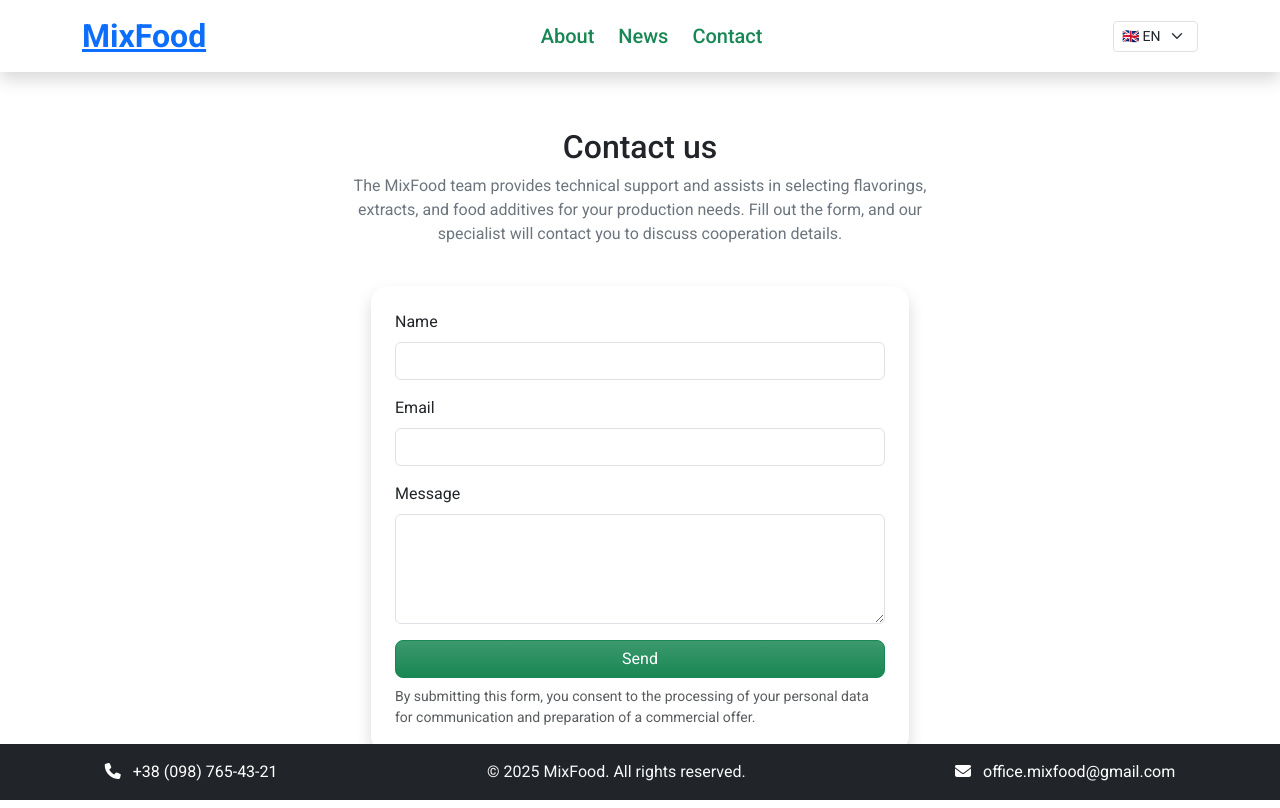
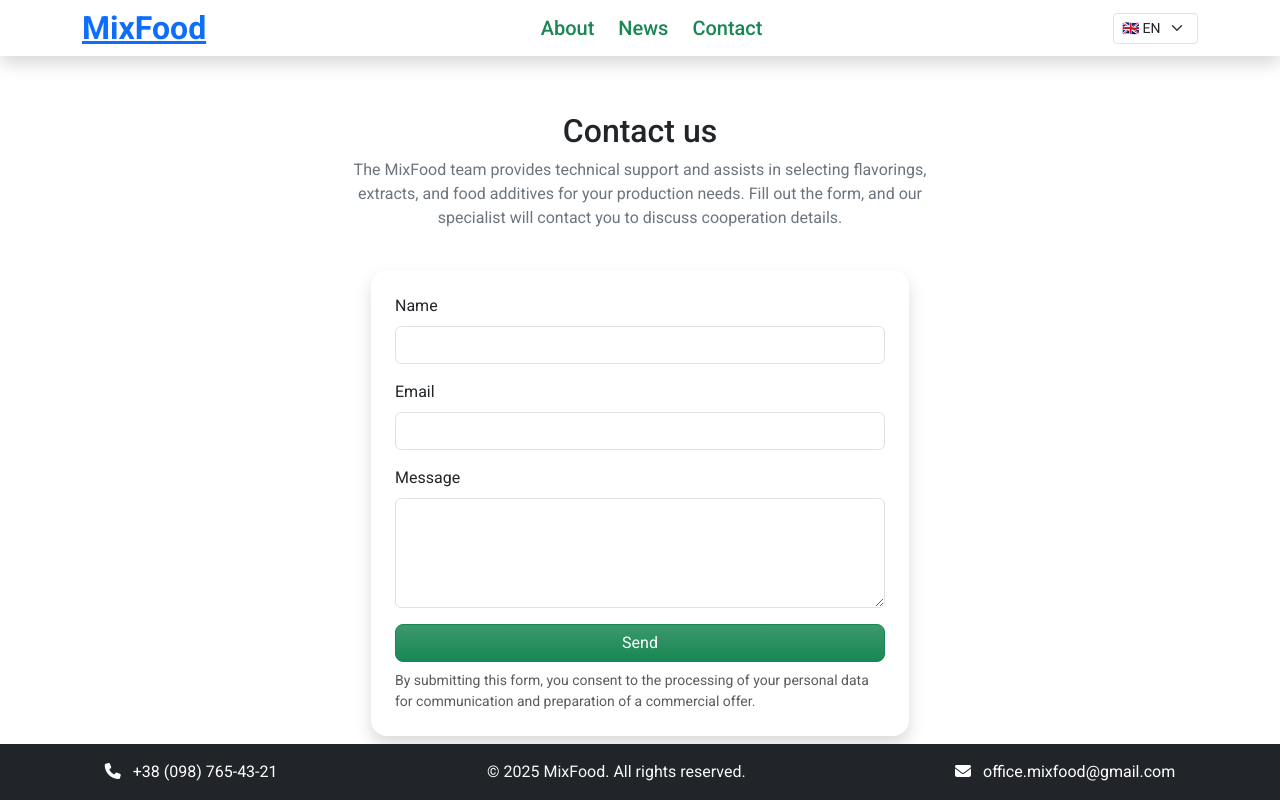
Before and after one commit to RenatAsadulov/Mix-food, a React (Vite) app: page /contact in a window 1280 px wide. Built offline with nearby package versions, Linux system fonts and the light colour scheme.

Commit message:
header less

```diff
--- a/src/components/layout/Header.jsx
+++ b/src/components/layout/Header.jsx
@@ -17,7 +17,7 @@
 
   return (
     <header className="sticky-top bg-white shadow">
-      <div className="container d-flex align-items-center justify-content-between py-3">
+      <div className="container d-flex align-items-center justify-content-between py-2">
         <h1 className="fs-2 fw-bold text-primary m-0">
           <Link to="/">MixFood</Link>
         </h1>
```
